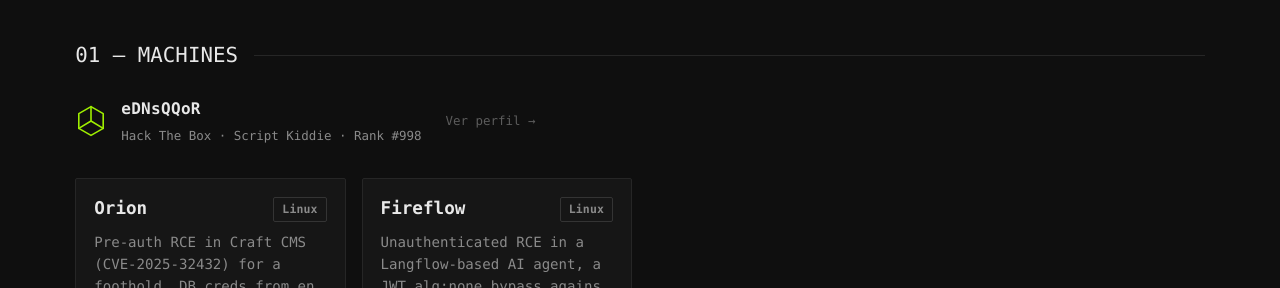
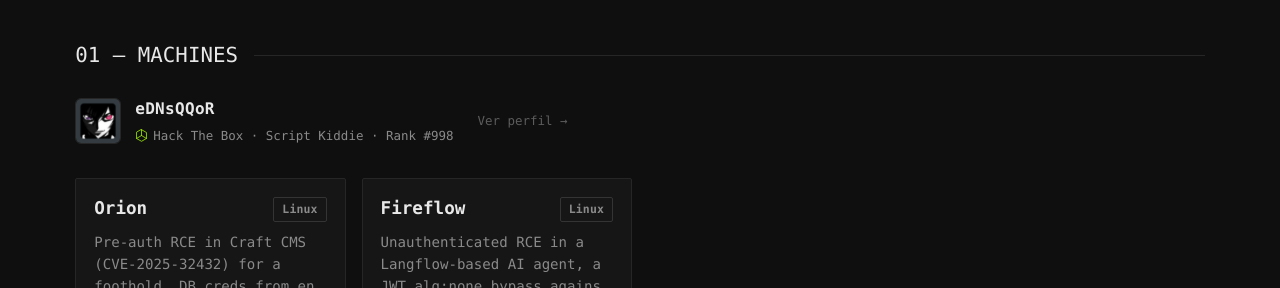
Before and after one commit to ednsQQor/ednsQQor.github.io, a Jekyll site: the page built from index.html, in a window 1280 px wide. Shown: the part 585-873 px from the top of the page. Built offline with Jekyll 4.4.1, drawn with Linux system fonts in a browser that asks for light colours.

Commit message:
Perfil HTB: anadir avatar (recortado del badge) a la ficha

```diff
--- a/assets/css/style.css
+++ b/assets/css/style.css
@@ -879,7 +879,8 @@
 }
 .htb-profile:hover { text-decoration: none; }
 .htb-profile:hover .htb-name { color: var(--accent); }
-.htb-logo { width: 32px; height: 32px; flex: none; }
+.htb-avatar { width: 46px; height: 46px; border-radius: 6px; flex: none; border: 1px solid var(--hairline); }
+.htb-cube { width: 13px; height: 13px; vertical-align: -2px; margin-right: 5px; }
 .htb-info { display: flex; flex-direction: column; gap: 3px; min-width: 0; }
 .htb-name { font-family: var(--font-display); font-weight: 600; font-size: 1rem; color: var(--text); letter-spacing: 0.02em; }
 .htb-meta { font-size: 0.78rem; color: var(--text-muted); }
--- a/index.html
+++ b/index.html
@@ -54,13 +54,15 @@
 <section id="machines" class="content-section">
   <h2 class="section-title">01 — MACHINES</h2>
   <a class="htb-profile" href="https://app.hackthebox.com/public/users/2201315" target="_blank" rel="noopener" aria-label="Mi perfil de Hack The Box">
-    <svg class="htb-logo" viewBox="0 0 48 48" fill="none" stroke="#9fef00" stroke-width="2.4" stroke-linejoin="round" stroke-linecap="round" aria-hidden="true">
-      <path d="M24 2.5 L42.3 13 V35 L24 45.5 L5.7 35 V13 Z"/>
-      <path d="M24 24 V2.5 M24 24 L42.3 35 M24 24 L5.7 35"/>
-    </svg>
+    <img class="htb-avatar" src="{{ '/assets/img/htb-avatar.png' | relative_url }}" alt="Avatar de eDNsQQoR en Hack The Box" width="100" height="100" loading="lazy">
     <span class="htb-info">
       <span class="htb-name">eDNsQQoR</span>
-      <span class="htb-meta">Hack The Box &middot; Script Kiddie &middot; Rank #998</span>
+      <span class="htb-meta">
+        <svg class="htb-cube" viewBox="0 0 48 48" fill="none" stroke="#9fef00" stroke-width="3" stroke-linejoin="round" stroke-linecap="round" aria-hidden="true">
+          <path d="M24 2.5 L42.3 13 V35 L24 45.5 L5.7 35 V13 Z"/>
+          <path d="M24 24 V2.5 M24 24 L42.3 35 M24 24 L5.7 35"/>
+        </svg>Hack The Box &middot; Script Kiddie &middot; Rank #998
+      </span>
     </span>
     <span class="htb-go">Ver perfil &rarr;</span>
   </a>
```
Also changed, not shown: assets/img/htb-avatar.png (added).
